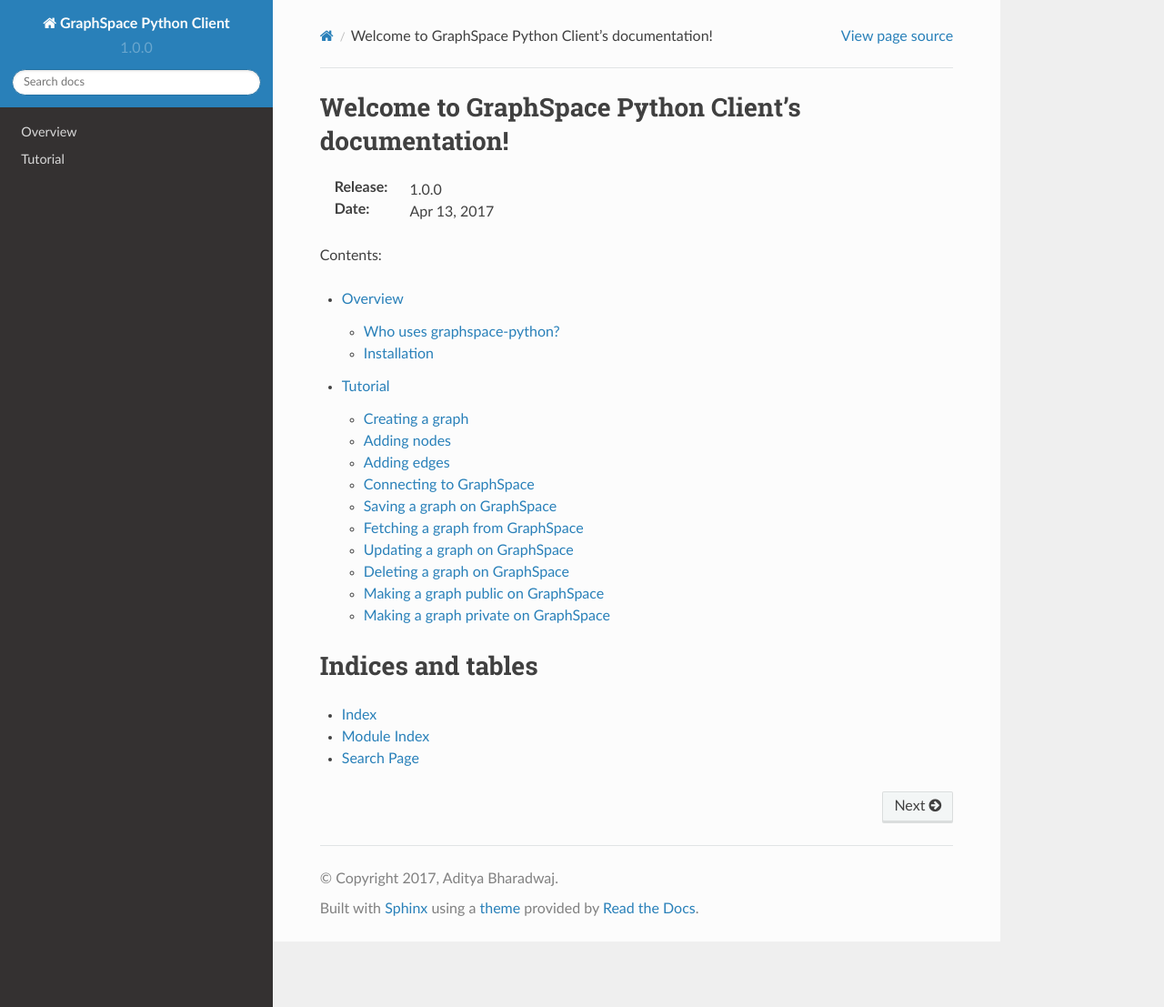
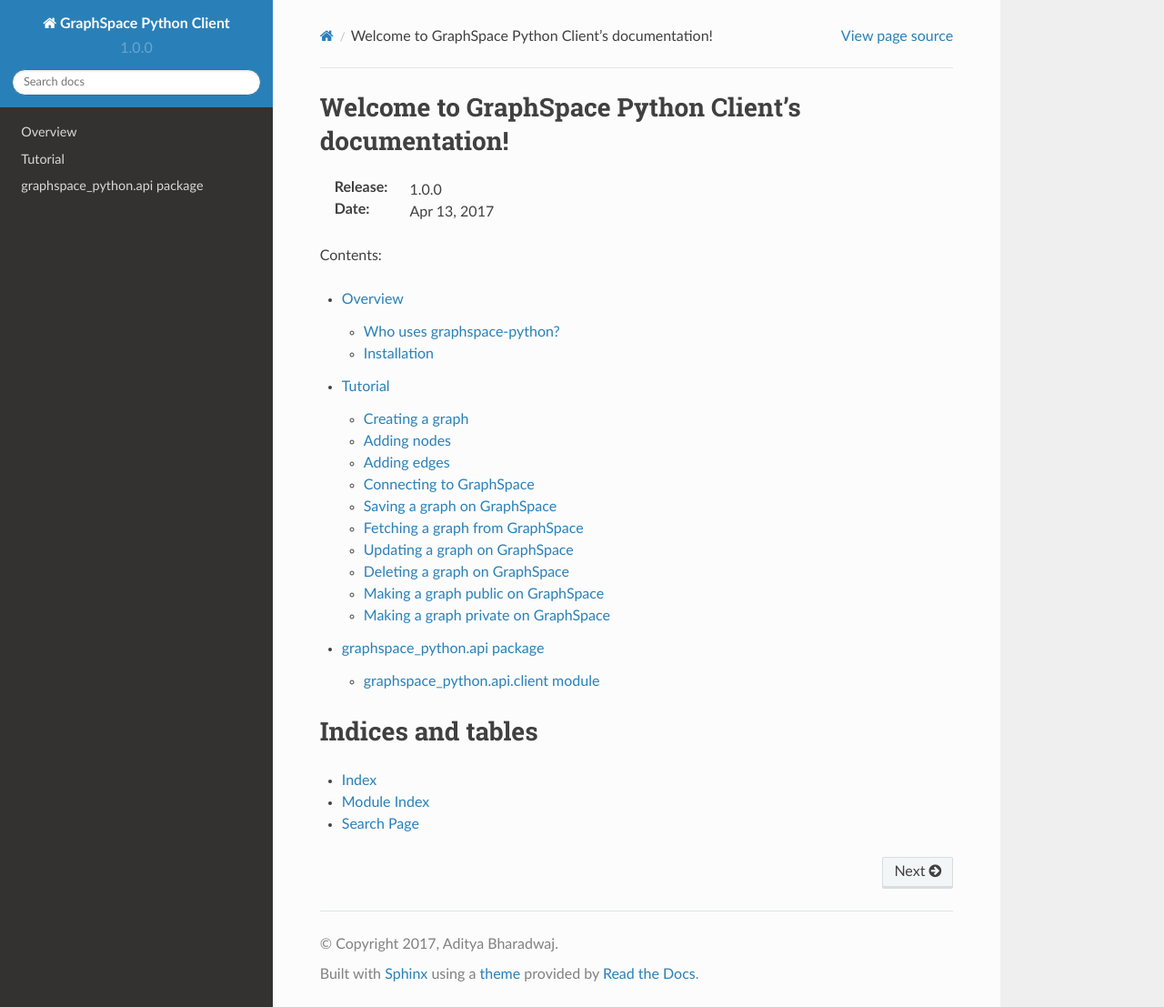
Before and after one commit to adbharadwaj/graphspace-python, a Sphinx documentation site: the page built from docs/index.rst, in a window 1280 px wide and 1107 px high. Shown: the whole window at 91% size. Built offline with Sphinx 7.4.7 and the Read the Docs theme 2.0.0, drawn with Linux system fonts in a browser that asks for light colours.

Commit message:
Updated the project documentation

```diff
--- a/docs/index.rst
+++ b/docs/index.rst
@@ -20,6 +20,7 @@
 
    Overview
    tutorial/index
+   reference/index
 
 
 Indices and tables
--- /dev/null
+++ b/docs/reference/index.rst
@@ -0,0 +1,10 @@
+graphspace_python.api package
+=============================
+
+graphspace_python.api.client module
+-----------------------------------
+
+.. automodule:: graphspace_python.api.client
+    :members:
+    :undoc-members:
+    :show-inheritance:
--- a/requirements.txt
+++ b/requirements.txt
@@ -1,2 +1,5 @@
 networkx==1.11
 requests==2.10.0
+sphinx-rtd-theme
+sphinx
+recommonmark
```
Also changed, not shown: 1 other file.
